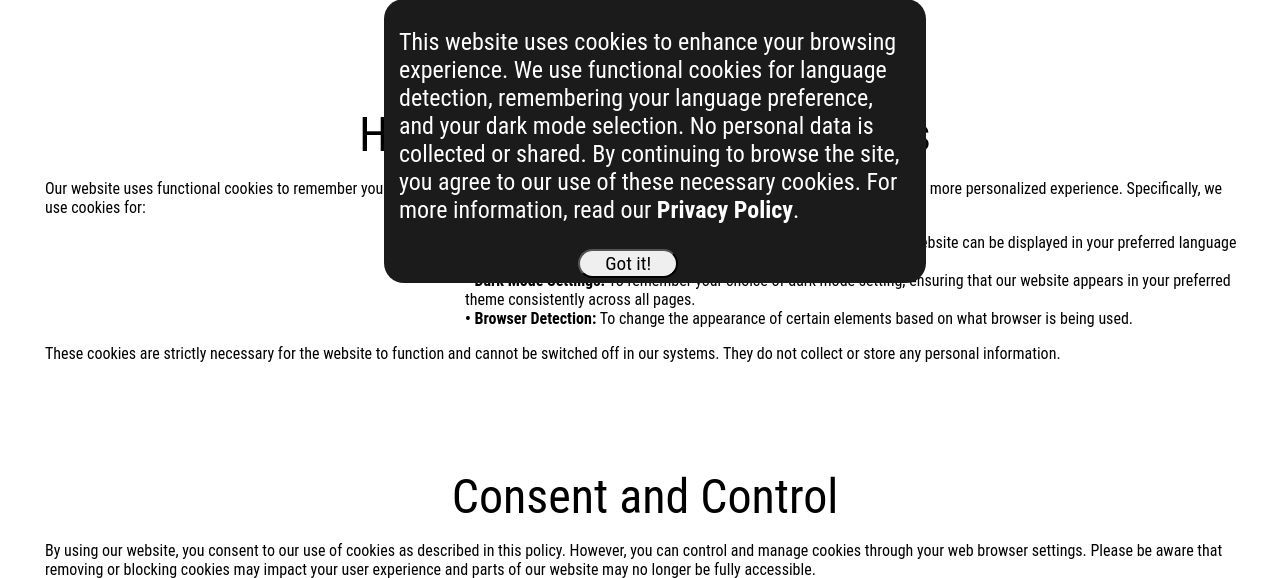
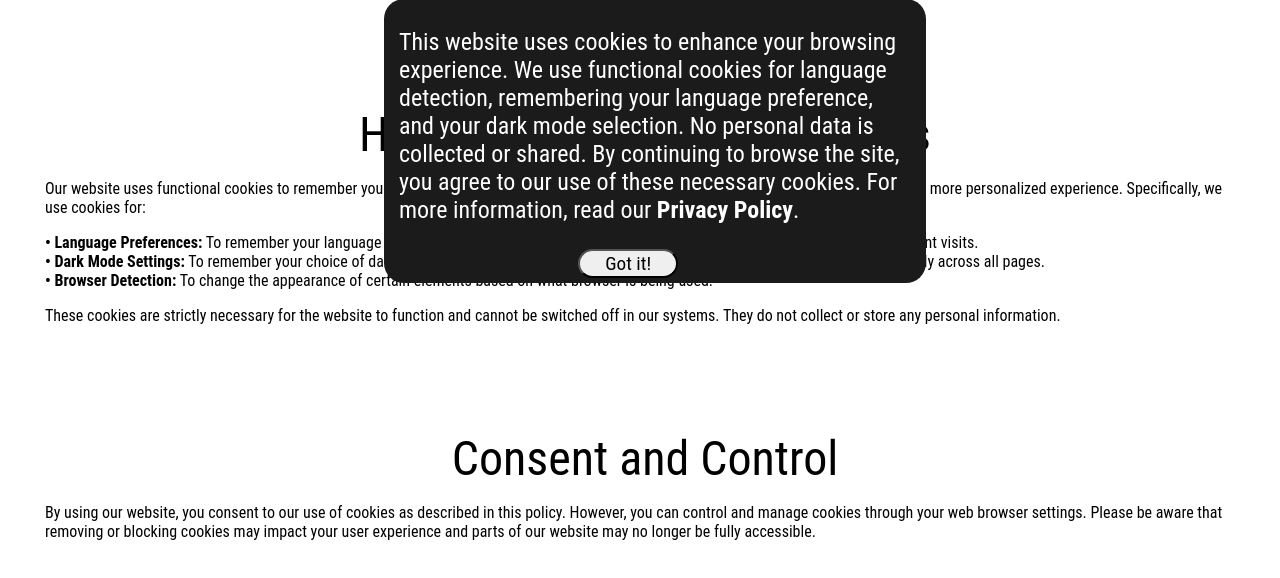
Before and after one commit to darren-stokes/darren-stokes.github.io, a PHP site: page /privacy-policy.php in a window 1280 px wide. Shown: the part 501-1079 px from the top of the page. Run offline with PHP 8.4, Linux system fonts and the light colour scheme; some web fonts are replaced.

Commit message:
The UL style makes the cookies look bad, so added a class so I could align them correctly

```diff
--- a/nginx/web_code/stylesheets/default.css
+++ b/nginx/web_code/stylesheets/default.css
@@ -656,6 +656,10 @@ input:checked + .slider:before {
         padding-left: 35%;
     }
 
+    ul.cookies {
+        padding-left: 0;
+    }
+
     .wrapper{
         padding: 40px 0;
     }
```
